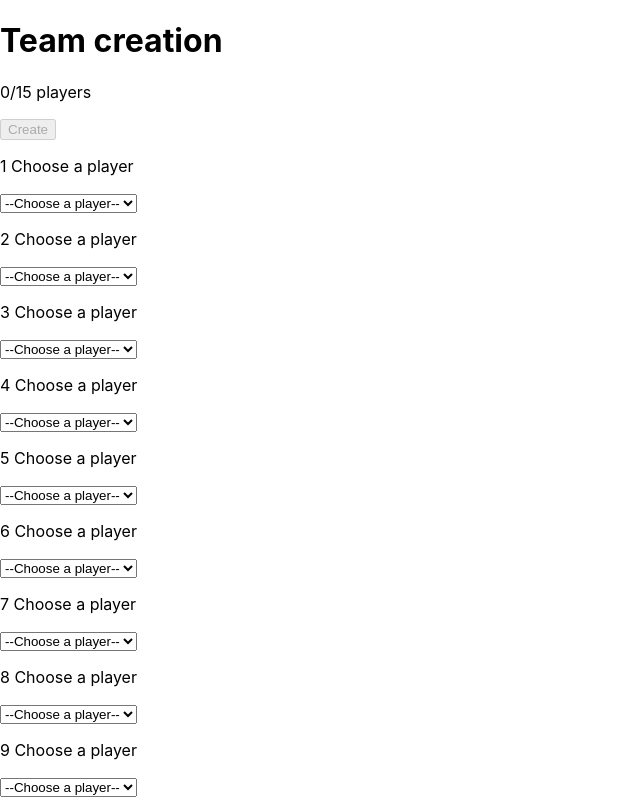
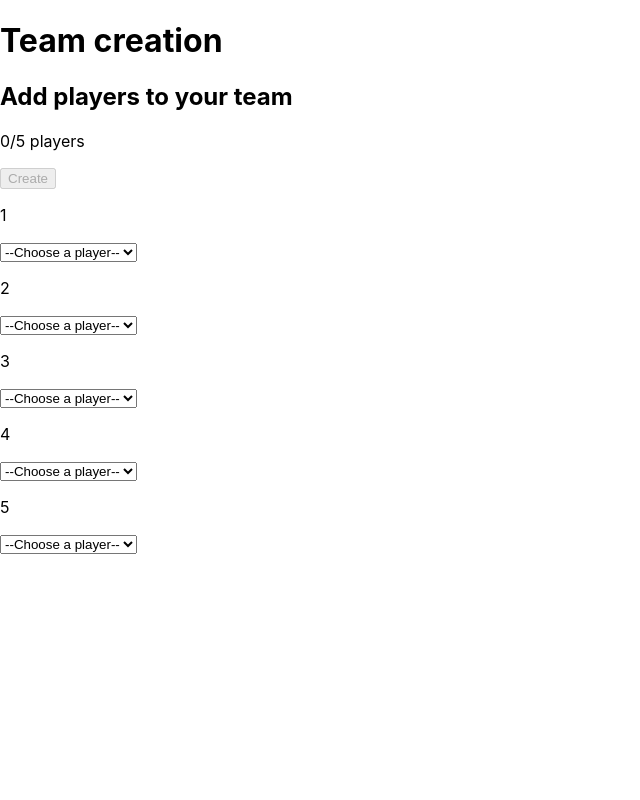
Before and after one commit to romaintailhurat/nbadatawebapp, a Next.js app: page /teams/create in a window 1280 px wide. Shown: the top 800 px of the page, without its empty margins (0-640 px from the left). Built offline with nearby package versions, Linux system fonts and the light colour scheme.

Commit message:
Team creation, mock request

```diff
--- a/pages/teams/create/index.jsx
+++ b/pages/teams/create/index.jsx
@@ -1,22 +1,26 @@
- import { useState } from 'react';
+import { useState } from 'react';
+
+const teamSize = 5;
 
 function checkTeam(team) {
 	// team is an array
-	const teamLengthOK = team.length === 15 ? true : false;
+	const teamLengthOK = team.length === teamSize ? true : false;
 	const teamFilledOK =
-		team.filter(element => element === undefined || element === "").length === 0;
+		team
+			.filter(element => element === undefined)
+			.filter(element => element === '').length === 0;
 	return teamLengthOK && teamFilledOK;
 }
 
 function PlayerAdder({ i, state, setstate, players }) {
 	const handleChange = (event, idx) => {
-		state[idx] = event.target.value;
+    const candidate = players.filter(player => player.player_id === event.target.value);
+		state[idx] = candidate.shift();
 		setstate([...state]);
-		console.log(state, i);
 	};
 	return (
 		<div>
-			<p>{i + 1} Choose a player</p>
+			<p>{i + 1}</p>
 			<select onChange={e => handleChange(e, i)}>
 				<option value="">--Choose a player--</option>
 				{players.map(p => (
@@ -39,12 +43,30 @@ function TeamCreation() {
 		{ player_id: 'barkley', player_name: 'Chuck Barkley' },
 		{ player_id: 'iverson', player_name: 'Allen Iverson' }
 	];
+
+  const handleClick = event => {
+    fetch("https://httpbin.org/post", {method: "POST", body: state}).then(resp => resp.json()).then(data => console.log(data));
+  }
+
 	return (
 		<div>
 			<h1>Team creation</h1>
-			<p>{state.filter(element => element !== undefined || element !== "").length}/15 players</p>
-      <p>{checkTeam(state) ? <button>Create</button> : <button disabled>Create</button>}</p>
-			{[...Array(15).keys()].map(i => (
+			<h2>Add players to your team</h2>
+			<p>
+				{
+					state
+						.filter(element => element !== undefined)
+						.filter(element => element !== '').length
+				}/{teamSize} players
+			</p>
+			<p>
+				{checkTeam(state) ? (
+					<button onClick={e => handleClick(e)}>Create</button>
+				) : (
+					<button disabled>Create</button>
+				)}
+			</p>
+			{[...Array(teamSize).keys()].map(i => (
 				<PlayerAdder
 					key={i}
 					i={i}
```
